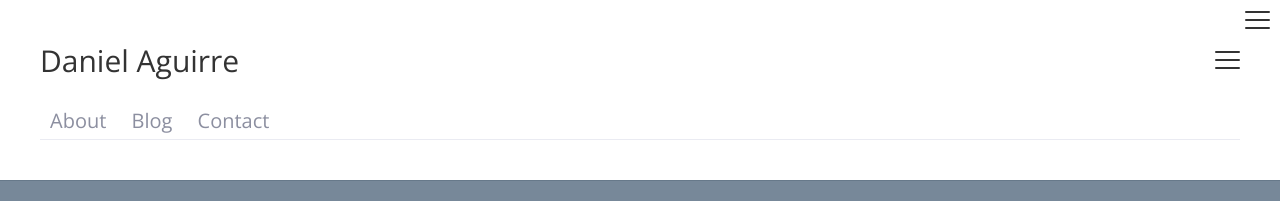
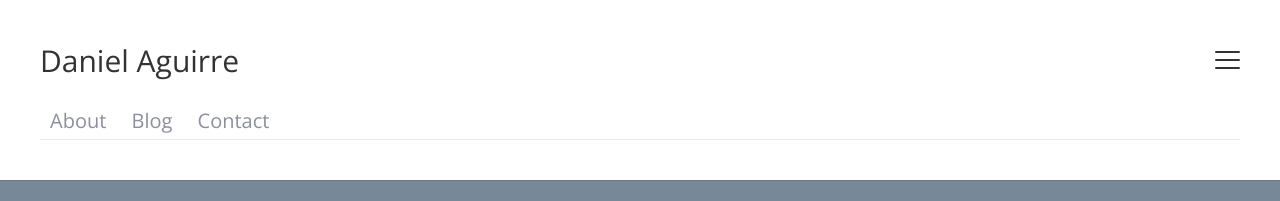
Before and after one commit to gdaq/gdaq.github.io, a Jekyll site: the page built from index.html, in a window 1280 px wide. Shown: the top 201 px of the page. Built offline with Jekyll 4.4.1, drawn with Linux system fonts in a browser that asks for light colours; the list of posts is cut into pages by our own code.

Commit message:
back to basics

```diff
--- a/_layouts/default.html
+++ b/_layouts/default.html
@@ -96,7 +96,7 @@
        	<p></p>
         <nav class="navigation">
          <ul class="menu">
-        <li><a class="menu-icon" title="Open Bio"><span class="lines"></span></a><a href="{{ site.baseurl }}/about.html" data-page-id="about">About</a></li>
+        <li><a href="{{ site.baseurl }}/about.html" data-page-id="about">About</a></li>
         <li><a href="{{ site.baseurl }}" data-page-id="blog">Blog</a></li>
         <li><a href="http://twitter.com/hgrd" data-page-id="contact">Contact</a></li>
       </ul>
```
